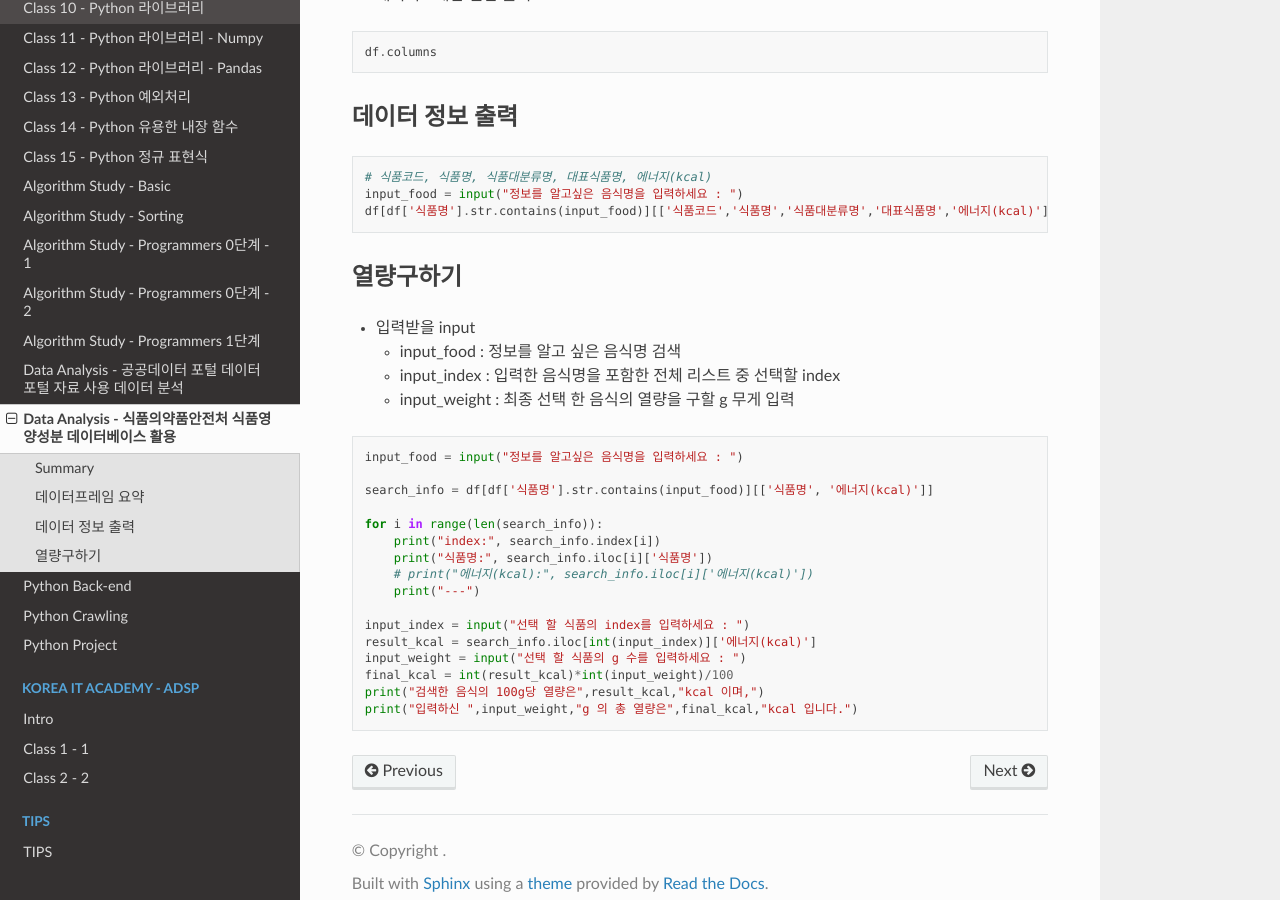
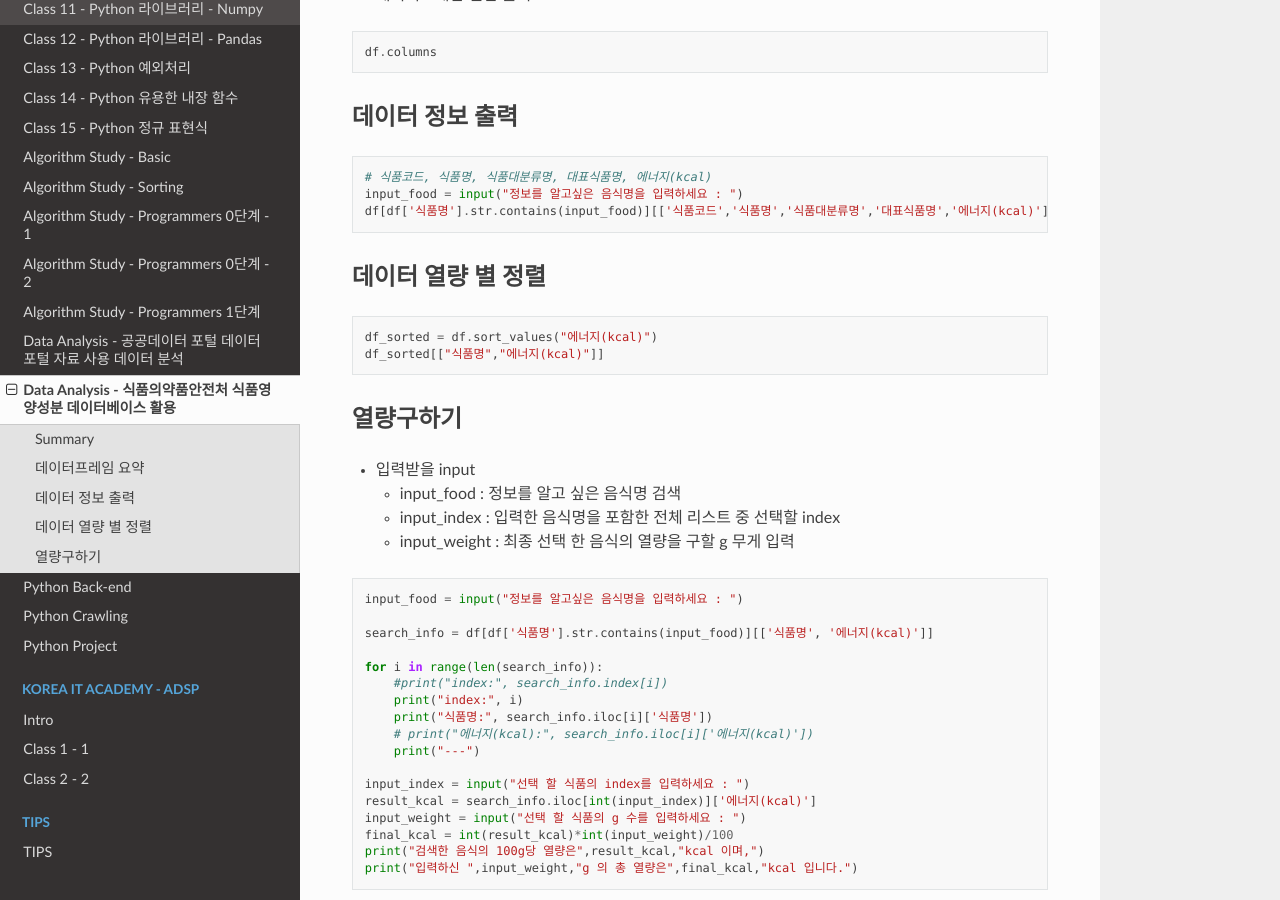
Before and after one commit to JeongSooNa/JeongSooNa-Docs, a Sphinx documentation site: the page built from docs/Korea_IT_Academy-Python/Data_Analysis_2.md, in a window 1280 px wide and 900 px high, scrolled down 903 px. Built offline with Sphinx 7.4.7 and the Read the Docs theme 3.1.0, drawn with Linux system fonts in a browser that asks for light colours.

Commit message:
update docs

````diff
--- a/docs/Korea_IT_Academy-Python/Data_Analysis_2.md
+++ b/docs/Korea_IT_Academy-Python/Data_Analysis_2.md
@@ -11,7 +11,6 @@
   - 음식의 열량을 출력하고 DB 등록 음식 중 상위 몇 % 에 해당하는 음식인지 출력하기
 
 - 자료 출처 : [식품의약품안전처 식품영양성분 데이터베이스 - 영양성분 DB 내려받기](https://various.foodsafetykorea.go.kr/nutrient/general/down/historyList.do)
-
 
 - 데이터 불러오기
 
@@ -50,12 +49,19 @@ input_food = input("정보를 알고싶은 음식명을 입력하세요 : ")
 df[df['식품명'].str.contains(input_food)][['식품코드','식품명','식품대분류명','대표식품명','에너지(kcal)']]
 ```
 
+### 데이터 열량 별 정렬
+
+```py
+df_sorted = df.sort_values("에너지(kcal)")
+df_sorted[["식품명","에너지(kcal)"]]
+```
+
 ### 열량구하기
 
 - 입력받을 input
-    - input_food : 정보를 알고 싶은 음식명 검색
-    - input_index : 입력한 음식명을 포함한 전체 리스트 중 선택할 index
-    - input_weight : 최종 선택 한 음식의 열량을 구할 g 무게 입력
+  - input_food : 정보를 알고 싶은 음식명 검색
+  - input_index : 입력한 음식명을 포함한 전체 리스트 중 선택할 index
+  - input_weight : 최종 선택 한 음식의 열량을 구할 g 무게 입력
 
 ```py
 input_food = input("정보를 알고싶은 음식명을 입력하세요 : ")
@@ -63,7 +69,8 @@ input_food = input("정보를 알고싶은 음식명을 입력하세요 : ")
 search_info = df[df['식품명'].str.contains(input_food)][['식품명', '에너지(kcal)']]
 
 for i in range(len(search_info)):
-    print("index:", search_info.index[i])
+    #print("index:", search_info.index[i])
+    print("index:", i)
     print("식품명:", search_info.iloc[i]['식품명'])
     # print("에너지(kcal):", search_info.iloc[i]['에너지(kcal)'])
     print("---")
````
